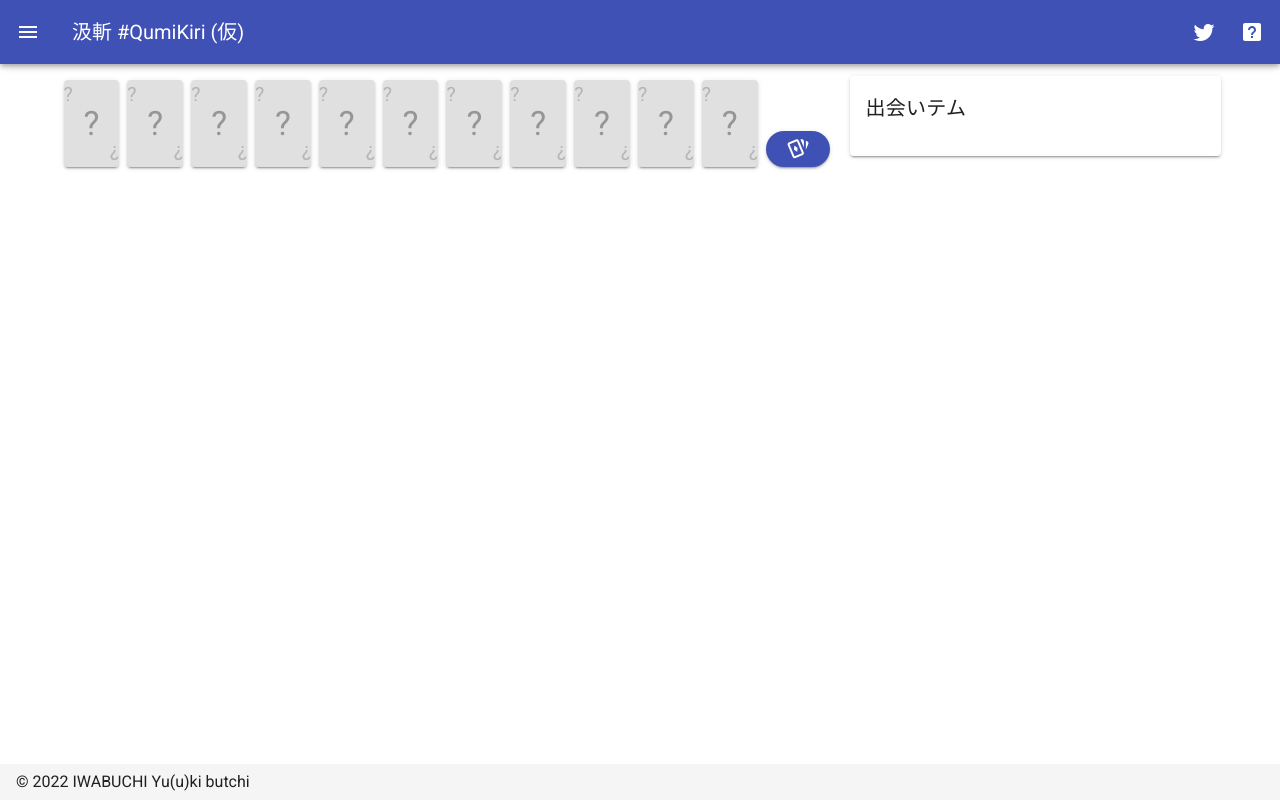
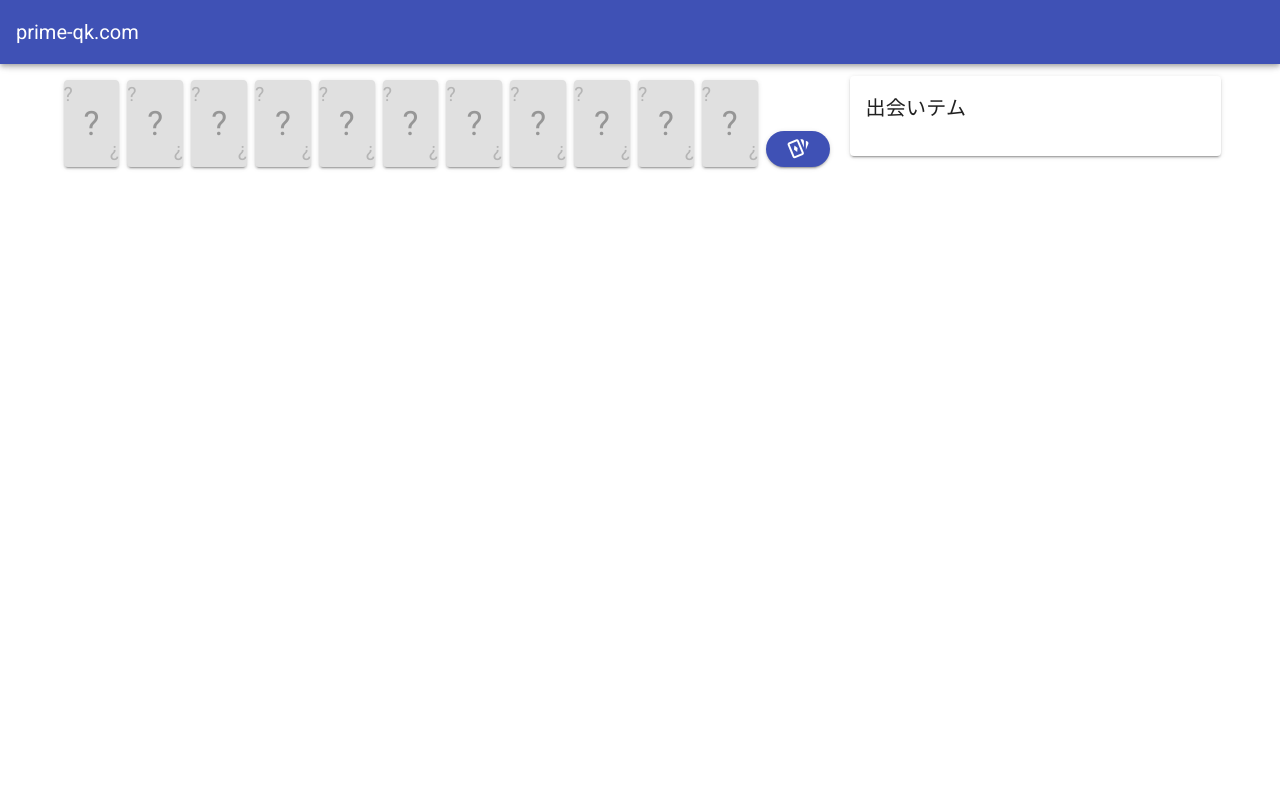
Before and after one commit to butchi/com-prime-qk, a Nuxt app: page / in a window 1280 px wide. Built offline with nearby package versions, Linux system fonts and the light colour scheme.

Commit message:
アプリケーション改修

```diff
--- a/layouts/default.vue
+++ b/layouts/default.vue
@@ -1,56 +1,13 @@
 <template>
   <v-app>
-    <v-navigation-drawer
-      v-model="drawer"
-      fixed
-      app
-    >
-      <v-list>
-        <v-list-item
-          v-for="(item, i) in items"
-          :key="i"
-          :to="item.to"
-          router
-          exact
-        >
-          <v-list-item-action>
-            <v-icon>{{ item.icon }}</v-icon>
-          </v-list-item-action>
-          <v-list-item-content>
-            <v-list-item-title v-text="item.title" />
-          </v-list-item-content>
-        </v-list-item>
-      </v-list>
-    </v-navigation-drawer>
     <v-app-bar color="primary" dark fixed app>
-      <v-app-bar-nav-icon @click.stop="drawer = !drawer" />
       <v-toolbar-title v-text="title" />
-      <v-spacer />
-      <v-btn icon :href="tweetUrl" target="_blank">
-        <v-icon>mdi-twitter</v-icon>
-      </v-btn>
-      <v-btn icon @click.stop="rightDrawer = !rightDrawer">
-        <v-icon>mdi-help-box</v-icon>
-      </v-btn>
     </v-app-bar>
     <v-main>
       <v-container>
         <Nuxt />
       </v-container>
     </v-main>
-    <v-navigation-drawer v-model="rightDrawer" right temporary fixed>
-      <v-list>
-        <v-list-item>
-          <v-list-item-action>
-            <v-icon light> mdi-help-box </v-icon>
-          </v-list-item-action>
-          <v-list-item-title>TODO: ヘルプか何か入れる</v-list-item-title>
-        </v-list-item>
-      </v-list>
-    </v-navigation-drawer>
-    <v-footer app>
-      <span>&copy; {{ new Date().getFullYear() }} IWABUCHI Yu(u)ki butchi</span>
-    </v-footer>
   </v-app>
 </template>
 
@@ -59,41 +16,8 @@ export default {
   name: 'DefaultLayout',
   data() {
     return {
-      drawer: false,
-      items: [
-        {
-          icon: 'mdi-gamepad-variant',
-          title: 'プレイ',
-          to: '/',
-        },
-        {
-          icon: 'mdi-help',
-          title: '遊び方',
-          to: '/how-to-play/',
-        },
-        {
-          icon: 'mdi-trophy',
-          title: '出会いテム一覧',
-        },
-      ],
-      rightDrawer: false,
-      title: '汲斬 #QumiKiri (仮)',
+      title: 'prime-qk.com',
     }
   },
-  computed: {
-    tweetUrl() {
-      let ret
-
-      const siteUrl = "https://qumikiri.butchi.jp/"
-      const tweetTxt = "汲斬"
-      const hashtags = ["QumiKiri"]
-
-      const tweetUrl = `https://twitter.com/intent/tweet?text=${tweetTxt}&url=${siteUrl}&hashtags=${hashtags}`
-
-      ret = tweetUrl
-
-      return ret
-    }
-  }
 }
 </script>
```
